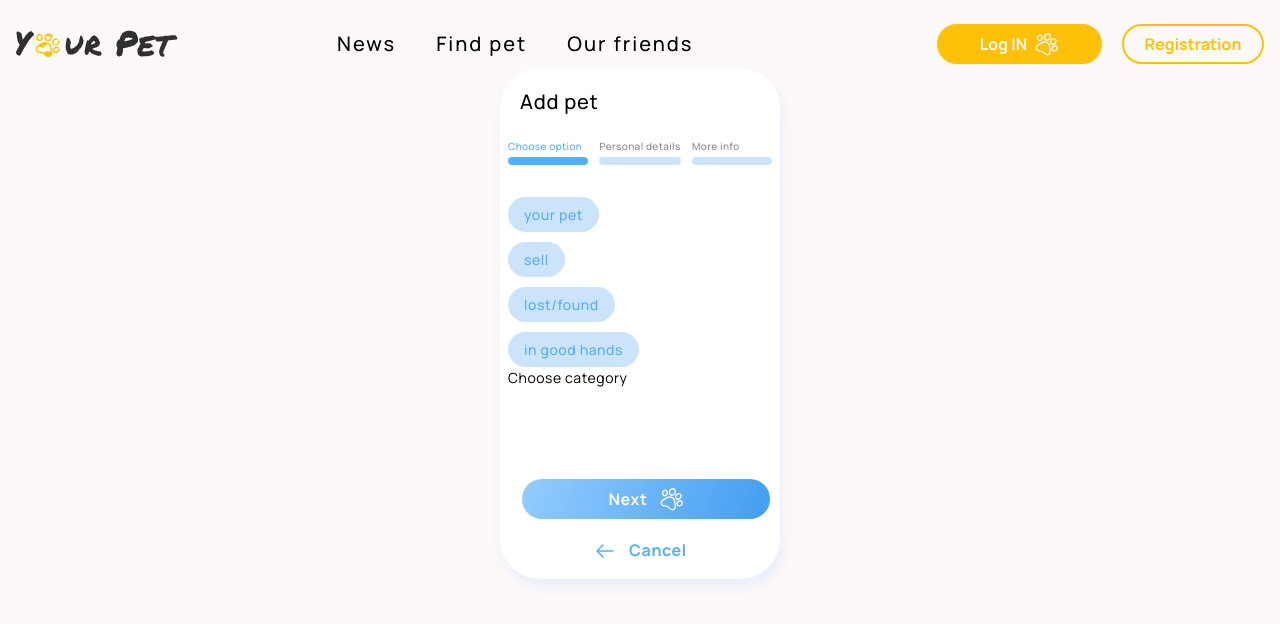
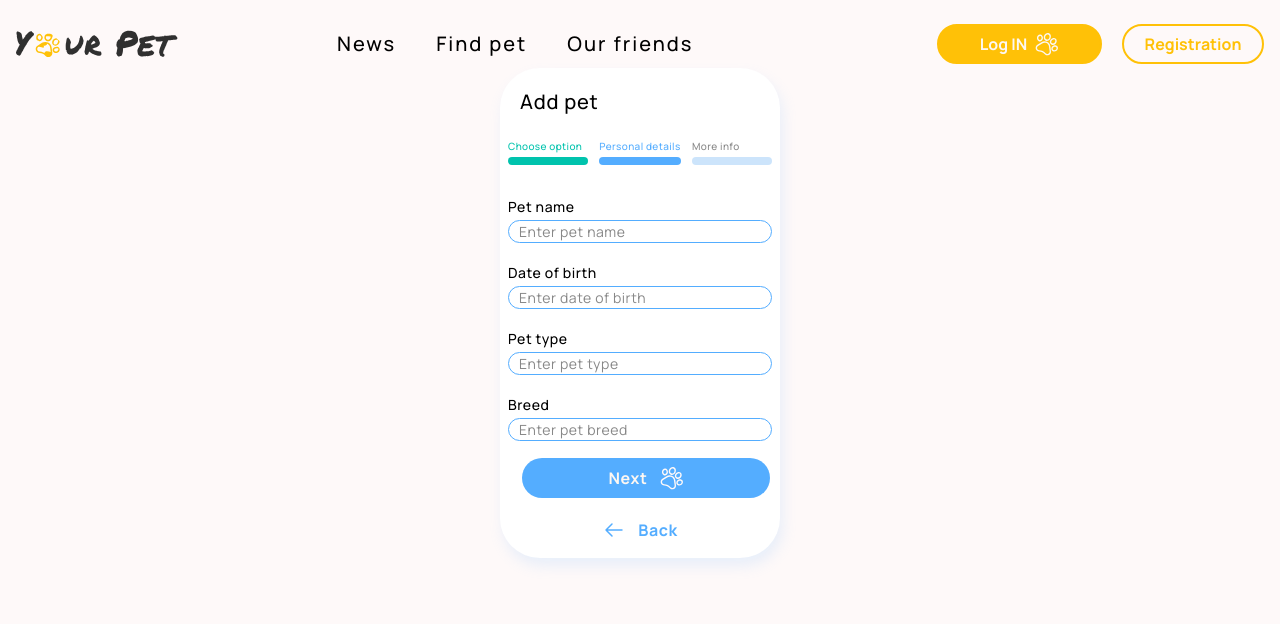
Before and after one commit to AntonBabenko96/react-node-team-app, a React (Create React App) app: page /react-node-team-app/add-pet in a window 1280 px wide. Both pictures are taken after a click on the button "Next". Shown: the top 624 px of the page. Built offline with nearby package versions, Linux system fonts and the light colour scheme.

Commit message:
multiple form categories logic added

```diff
--- a/src/components/AddPetPage/AddPetPage.jsx
+++ b/src/components/AddPetPage/AddPetPage.jsx
@@ -1,5 +1,5 @@
 import React, { useState } from 'react';
-
+import AddPetPageHeader from './AddPetPageHeader/AddPetPageHeader';
 import FirstStep from './FirstStep/FirstStep';
 import SecondStep from './SecondStep/SecondStep';
 import ThirdStep from './ThirdStep/ThirdStep';
@@ -7,6 +7,7 @@ import styles from './AddPetPage.module.scss';
 import axios from 'axios';
 
 const stateInitialValue = {
+  category: 'my pet',
   petName: '',
   dateOfBirth: '',
   type: '',
@@ -14,9 +15,12 @@ const stateInitialValue = {
   photo: null,
   comments: '',
   imageURL: '',
+  sex: '',
+  location: '',
+  price: '',
+  title: '',
 };
 export default function AddPetPage() {
-  const [notice, setNotice] = useState('');
   const [currentStep, setCurrentStep] = useState(0);
   const [state, setState] = useState(stateInitialValue);
 
@@ -25,8 +29,8 @@ export default function AddPetPage() {
     handleNextStep();
   };
 
-  const handleNoticeType = data => {
-    setNotice(data);
+  const handleCategory = values => {
+    setState(prev => ({ ...prev, category: values }));
   };
 
   const handleNextStep = values => {
@@ -43,13 +47,14 @@ export default function AddPetPage() {
     console.log('VALUES', values);
     const data = new FormData();
     const { photo } = values;
-    data.append('category', notice);
+
+    data.append('category', state.category);
     data.append('type', state.type);
     data.append('name', state.petName);
     data.append('breed', state.breed);
-    data.append('sex', `male`);
+    data.append('sex', state.sex);
     data.append('photoURL', photo);
-    // data.append('location', 'test');
+    data.append('location', 'test');
 
     // data.append('upload_preset', 'zpexg61h');
     // const res = await axios.post(
@@ -65,7 +70,7 @@ export default function AddPetPage() {
     });
 
     instance.defaults.headers.common.authorization =
-      'Bearer eyJhbGciOiJIUzI1NiIsInR5cCI6IkpXVCJ9.eyJpZCI6IjY0NWZiZWVmMjUyNjQwMjIyMmZiY2U5NiIsImlhdCI6MTY4Mzk5ODQ3OSwiZXhwIjoxNjgzOTk5Njc5fQ.zq2n3GKTrcdmaF4BiwaDWIdzVXZBpdwOYf1SAb1dmGs';
+      'Bearer eyJhbGciOiJIUzI1NiIsInR5cCI6IkpXVCJ9.eyJpZCI6IjY0NWZiZWVmMjUyNjQwMjIyMmZiY2U5NiIsImlhdCI6MTY4NDAwMzE1NSwiZXhwIjoxNjg0MDA0MzU1fQ.toPuFbdg2Df7QicV4myLpTjjSN8xZ0oIORffuvituYk';
 
     const response = await instance.post('/pets', data, {
       headers: { 'Content-Type': 'multipart/form-data' },
@@ -98,9 +103,9 @@ export default function AddPetPage() {
 
   const steps = [
     <FirstStep
-      data={notice}
+      data={state.category}
       name="firstStep"
-      onSubmit={handleNoticeType}
+      onSubmit={handleCategory}
       next={handleNextStep}
     />,
     <SecondStep
@@ -117,11 +122,25 @@ export default function AddPetPage() {
       prev={handlePrevStep}
     />,
   ];
-
+  const getTitle = () => {
+    if (state.category === 'sell') {
+      return 'Add pet for sale';
+    }
+    if (state.category === 'lost-found') {
+      return 'Add lost pet';
+    }
+    if (state.category === 'for-free') {
+      return 'Add pet for free';
+    }
+    return 'Add pet';
+  };
   return (
     <div className="container">
       <div className={styles.form}>
-        <h2 className={styles.title}>Add pet</h2>
+        {currentStep === 0 && <h2 className={styles.title}>Add pet</h2>}
+        {currentStep !== 0 && (
+          <AddPetPageHeader data={getTitle()}></AddPetPageHeader>
+        )}
         <div className={styles.stepWrapper}>
           <p className={stepStyle(0)}>
             Choose option <span className={borderStyle(0)}></span>
--- a/src/components/AddPetPage/AddPetPage.module.scss
+++ b/src/components/AddPetPage/AddPetPage.module.scss
@@ -20,6 +20,7 @@
   display: flex;
   justify-content: space-between;
   margin-bottom: 44px;
+  user-select: none;
 }
 
 .stepCurrent {
--- /dev/null
+++ b/src/components/AddPetPage/AddPetPageHeader/AddPetPageHeader.jsx
@@ -0,0 +1,8 @@
+import React from 'react';
+import styles from './AddPetPageHeader.module.scss';
+
+function AddPetPageHeader({ data }) {
+  return <h2 className={styles.title}>{data}</h2>;
+}
+
+export default AddPetPageHeader;
--- /dev/null
+++ b/src/components/AddPetPage/AddPetPageHeader/AddPetPageHeader.module.scss
@@ -0,0 +1,7 @@
+@import '../../../styles/styles.scss';
+
+.title {
+  @include main-font(500, 20px, 27px);
+  padding-left: 12px;
+  margin-bottom: 24px;
+}
--- a/src/components/AddPetPage/FirstStep/FirstStep.jsx
+++ b/src/components/AddPetPage/FirstStep/FirstStep.jsx
@@ -8,12 +8,12 @@ import styles from './FirstStep.module.scss';
 
 function FirstStep({ onSubmit, next, data }) {
   const radioHandler = values => {
-    onSubmit(values.noticeType);
+    onSubmit(values.category);
     next(values);
   };
 
   const validationSchema = Yup.object({
-    noticeType: Yup.string().required('Choose category'),
+    category: Yup.string().required('Choose category'),
   });
 
   const FormError = ({ name }) => {
@@ -29,7 +29,7 @@ function FirstStep({ onSubmit, next, data }) {
     <Formik
       validationSchema={validationSchema}
       onSubmit={radioHandler}
-      initialValues={{ noticeType: data }}
+      initialValues={{ category: data }}
       className={styles.div}
     >
       <Form>
@@ -37,36 +37,32 @@ function FirstStep({ onSubmit, next, data }) {
           <Field
             type="radio"
             id="choice1"
-            name="noticeType"
+            name="category"
             value="my pet"
           ></Field>
           <label htmlFor="choice1">your pet</label>
 
-          <Field
-            type="radio"
-            id="choice2"
-            name="noticeType"
-            value="sell"
-          ></Field>
+          <Field type="radio" id="choice2" name="category" value="sell"></Field>
           <label htmlFor="choice2">sell</label>
 
           <Field
             type="radio"
             id="choice3"
-            name="noticeType"
-            value="lost/found"
+            name="category"
+            value="lost-found"
           ></Field>
           <label htmlFor="choice3">lost/found</label>
 
           <Field
             type="radio"
             id="choice4"
-            name="noticeType"
-            value="in good hands"
+            name="category"
+            value="for-free"
           ></Field>
           <label htmlFor="choice4">in good hands</label>
+          <FormError className={styles.error} name="category" />
         </div>
-        <FormError name="noticeType" />
+
         <div className={styles.controls}>
           <button className={styles.next} type="submit">
             Next
--- a/src/components/AddPetPage/SecondStep/SecondStep.jsx
+++ b/src/components/AddPetPage/SecondStep/SecondStep.jsx
@@ -1,18 +1,35 @@
 import React from 'react';
-import { Formik, Form, Field, ErrorMessage } from 'formik';
+import { Formik, Form, Field, ErrorMessage, getIn } from 'formik';
 import * as Yup from 'yup';
 
 import styles from './SecondStep.module.scss';
 import { ReactComponent as Arrow } from '../../../img/svg/arrow-left.svg';
 import { ReactComponent as Paw } from '../../../img/svg/pawprint.svg';
 
-function SecondStep({ data, prev, next, onSubmit }) {
+function SecondStep({ data, prev, onSubmit }) {
+  const title = data.category === 'my pet' ? false : true;
   const validationSchema = Yup.object({
-    petName: Yup.string().required(`required field`),
-    dateOfBirth: Yup.string().required(`required field`),
-    type: Yup.string().required(`required field`),
-    breed: Yup.string().required(`required field`),
+    petName: Yup.string()
+      .min(2, '2 characters minimum')
+      .max(16, '16 characters maximum')
+      .required()
+      .label(`Pet name`),
+    dateOfBirth: Yup.string().required().label('Date of birth'),
+    type: Yup.string().required().label('Type'),
+    breed: Yup.string()
+      .min(2, '2 characters minimum')
+      .max(16, '16 characters maximum')
+      .required()
+      .label('Breed'),
+    title: title ? Yup.string().required() : Yup.string(),
   });
+
+  function getStyles(errors, fieldName) {
+    if (getIn(errors, fieldName)) {
+      return styles.errorField;
+    }
+    return styles.input;
+  }
 
   const FormError = ({ name }) => {
     return (
@@ -26,23 +43,38 @@ function SecondStep({ data, prev, next, onSubmit }) {
   return (
     <>
       <Formik
+        validateOnChange={false}
+        validateOnBlur={false}
         onSubmit={onSubmit}
         initialValues={data}
         validationSchema={validationSchema}
       >
-        {({ values }) => (
+        {({ values, errors }) => (
           <Form>
             <div className={styles.div}>
+              {title && (
+                <label className={styles.field}>
+                  Title of ad
+                  <Field
+                    className={getStyles(errors, 'title')}
+                    type="text"
+                    name="title"
+                    placeholder="Enter pet name"
+                  ></Field>
+                  <FormError className={styles.error} name="title" />
+                </label>
+              )}
+
               <label className={styles.field}>
                 Pet name
                 <Field
-                  className={styles.input}
+                  className={getStyles(errors, 'petName')}
                   type="text"
                   name="petName"
                   placeholder="Enter pet name"
                 ></Field>
+                <FormError className={styles.error} name="petName" />
               </label>
-              <FormError name="petName" />
 
               <label className={styles.field}>
                 Date of birth
@@ -52,8 +84,8 @@ function SecondStep({ data, prev, next, onSubmit }) {
                   name="dateOfBirth"
                   placeholder="Enter date of birth"
                 ></Field>
+                <FormError className={styles.error} name="dateOfBirth" />
               </label>
-              <FormError name="dateOfBirth" />
 
               <label className={styles.field}>
                 Pet type
@@ -63,8 +95,8 @@ function SecondStep({ data, prev, next, onSubmit }) {
                   name="type"
                   placeholder="Enter pet type"
                 ></Field>
+                <FormError className={styles.error} name="type" />
               </label>
-              <FormError name="type" />
 
               <label className={styles.field}>
                 Breed
@@ -74,15 +106,11 @@ function SecondStep({ data, prev, next, onSubmit }) {
                   name="breed"
                   placeholder="Enter pet breed"
                 ></Field>
+                <FormError className={styles.error} name="breed" />
               </label>
-              <FormError name="breed" />
             </div>
             <div className={styles.controls}>
-              <button
-                className={styles.next}
-                type="submit"
-                // onClick={() => next(values)}
-              >
+              <button className={styles.next} type="submit">
                 Next
                 <Paw className={styles.icon}></Paw>
               </button>
--- a/src/components/AddPetPage/SecondStep/SecondStep.module.scss
+++ b/src/components/AddPetPage/SecondStep/SecondStep.module.scss
@@ -6,16 +6,28 @@
   gap: 20px;
 }
 
-.div input {
+.input {
   border-radius: 40px;
   padding-left: 10px;
   border: 1px solid getColor(full-blue);
 }
 
-.div input:focus {
+.errorField {
+  border-radius: 40px;
+  padding-left: 10px;
+  border: 1px solid getColor(full-red);
+}
+
+.errorField:focus {
+  outline: 1px solid getColor(full-red);
+}
+
+.input:focus {
   outline: 1px solid getColor(full-blue);
 }
+
 .field {
+  position: relative;
   display: flex;
   flex-direction: column;
   gap: 4px;
@@ -34,6 +46,15 @@
   align-items: center;
   gap: 20px;
 }
+
+.error {
+  position: absolute;
+  color: getColor(full-red);
+  user-select: none;
+  bottom: -17px;
+  left: 0;
+}
+
 .next {
   @include main-font(700, 16px, 22px);
   color: getColor(full-white);
--- a/src/components/AddPetPage/ThirdStep/ThirdStep.jsx
+++ b/src/components/AddPetPage/ThirdStep/ThirdStep.jsx
@@ -9,6 +9,10 @@ import { ReactComponent as Plus } from '../../../img/svg/plus.svg';
 import PreviewImage from '../PreviewImage/PreviewImage';
 
 function ThirdStep({ data, prev, finish }) {
+  const showSex = data.category === 'my pet' ? false : true;
+  const location = data.category === 'my pet' ? false : true;
+  const price = data.category === 'sell' ? true : false;
+
   const validationSchema = Yup.object({
     photo: Yup.mixed()
       .required(`required field`)
@@ -24,7 +28,14 @@ function ThirdStep({ data, prev, finish }) {
           value &&
           ['image/png', 'image/jpeg', 'image/webp'].includes(value.type)
       ),
-    comments: Yup.string().required(`required field`),
+    comments: Yup.string(),
+    // sex: Yup.string().when(showSex, {
+    //   is: true,
+    //   then: Yup.string().required(),
+    // }),
+    sex: showSex ? Yup.string().required() : Yup.string(),
+    location: location ? Yup.string().required() : Yup.string(),
+    price: price ? Yup.string().required() : Yup.string(),
   });
 
   const FormError = ({ name }) => {
@@ -45,6 +56,27 @@ function ThirdStep({ data, prev, finish }) {
       >
         {formik => (
           <Form className={styles.div} encType="multipart/form-data">
+            {showSex && (
+              <div className={styles.sex}>
+                <Field
+                  type="radio"
+                  id="choice1"
+                  name="sex"
+                  value="male"
+                ></Field>
+                <label htmlFor="choice1">Male</label>
+
+                <Field
+                  type="radio"
+                  id="choice2"
+                  name="sex"
+                  value="female"
+                ></Field>
+                <label htmlFor="choice2">Female</label>
+                <FormError name="sex" />
+              </div>
+            )}
+
             <div className={styles.uploadwrapper}>
               <p className={styles.uploadlabel}>Add photo</p>
               {(formik.values.photo && (
@@ -76,6 +108,33 @@ function ThirdStep({ data, prev, finish }) {
               )}
             </div>
             <FormError name="photo" />
+
+            {location && (
+              <label className={styles.field}>
+                Location
+                <Field
+                  className={styles.input}
+                  type="text"
+                  name="location"
+                  placeholder="Enter location"
+                ></Field>
+                <FormError className={styles.error} name="location" />
+              </label>
+            )}
+
+            {price && (
+              <label className={styles.field}>
+                Price
+                <Field
+                  className={styles.input}
+                  type="text"
+                  name="price"
+                  placeholder="Enter price"
+                ></Field>
+                <FormError className={styles.error} name="price" />
+              </label>
+            )}
+
             <label className={styles.field}>
               Comments
               <Field
```
Also changed, not shown: src/components/AddPetPage/FirstStep/FirstStep.module.scss (+10 -0 lines), src/components/AddPetPage/ThirdStep/ThirdStep.module.scss (+49 -9 lines).
